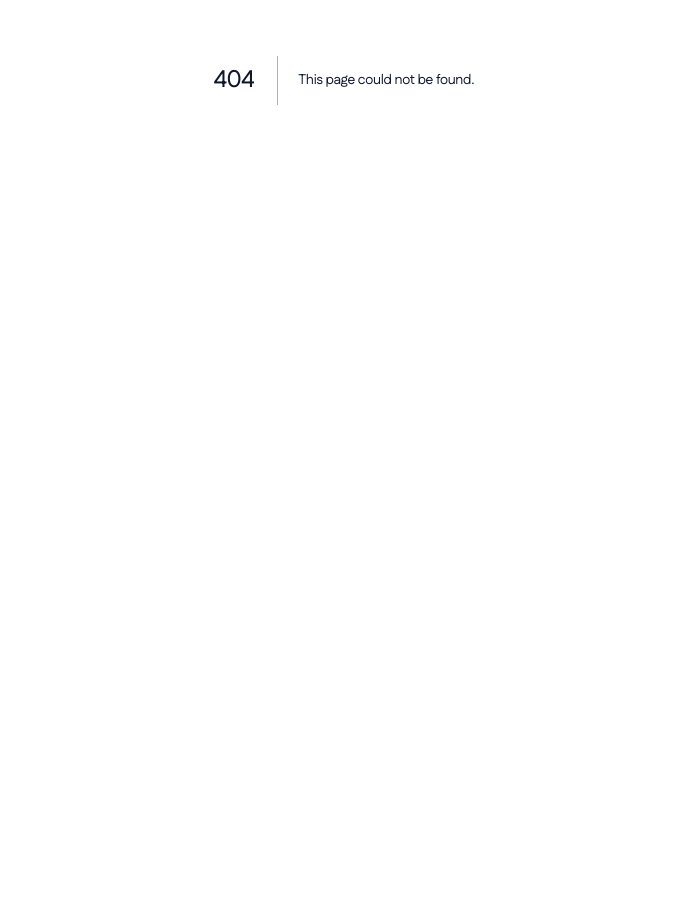
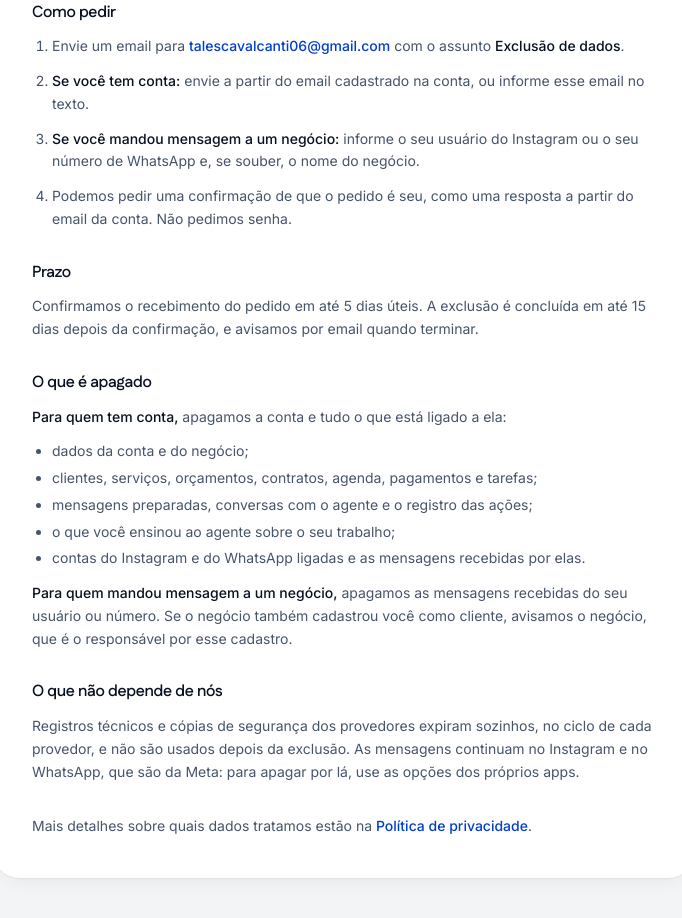
Before and after one commit to talescavalcanti/MEI-agente, a Next.js app: page /exclusao-de-dados in a window 1280 px wide. Before the commit this address had no page. Shown: the part 320-1238 px from the top of the page, without its empty margins (296-978 px from the left). Before the commit the page ends 800 px from the top, so only its background shows below. Built offline with nearby package versions, Linux system fonts and the light colour scheme.

Commit message:
feat: pagina de exclusao de dados

```diff
--- /dev/null
+++ b/src/app/exclusao-de-dados/page.tsx
@@ -0,0 +1,117 @@
+import Link from "next/link";
+import Wordmark from "../components/Wordmark";
+
+export const metadata = {
+  title: "Exclusão de dados · MEIagente",
+  description: "Como pedir a exclusão dos seus dados do MEIagente, o prazo e o que é apagado.",
+};
+
+const CONTATO = "talescavalcanti06@gmail.com";
+
+/**
+ * Página pública (aberta no proxy, com ou sem sessão). É a "URL de instruções
+ * para exclusão de dados" que a Meta exige para publicar o app. Ao mudar o
+ * texto, atualize a data.
+ */
+export default function ExclusaoDeDadosPage() {
+  return (
+    <main className="px-4 py-12 sm:px-6">
+      <div className="mx-auto w-full max-w-[44rem]">
+        <Link href="/" className="mb-6 inline-block px-1">
+          <Wordmark className="text-[1.3rem]" />
+        </Link>
+
+        <article className="rounded-panel bg-surface p-6 shadow-card sm:p-10">
+          <h1 className="text-title-page tracking-[-0.04em]">Exclusão de dados</h1>
+          <p className="mt-1.5 text-body-sm text-muted">Atualizada em 13/11/2026.</p>
+
+          <div className="mt-8 space-y-8 text-body leading-relaxed text-muted-on-tint">
+            <p>
+              Você pode pedir a qualquer momento que o MEIagente apague os seus dados. Isso vale para quem tem conta
+              no MEIagente e também para quem mandou mensagem pelo Instagram ou pelo WhatsApp a um negócio que usa o
+              MEIagente.
+            </p>
+
+            <Secao titulo="Como pedir">
+              <ol className="list-decimal space-y-3 pl-5">
+                <li>
+                  Envie um email para{" "}
+                  <a
+                    href={`mailto:${CONTATO}?subject=${encodeURIComponent("Exclusão de dados")}`}
+                    className="text-link font-medium text-brand-600"
+                  >
+                    {CONTATO}
+                  </a>{" "}
+                  com o assunto <strong className="font-medium text-ink">Exclusão de dados</strong>.
+                </li>
+                <li>
+                  <strong className="font-medium text-ink">Se você tem conta:</strong> envie a partir do email
+                  cadastrado na conta, ou informe esse email no texto.
+                </li>
+                <li>
+                  <strong className="font-medium text-ink">Se você mandou mensagem a um negócio:</strong> informe o
+                  seu usuário do Instagram ou o seu número de WhatsApp e, se souber, o nome do negócio.
+                </li>
+                <li>
+                  Podemos pedir uma confirmação de que o pedido é seu, como uma resposta a partir do email da conta.
+                  Não pedimos senha.
+                </li>
+              </ol>
+            </Secao>
+
+            <Secao titulo="Prazo">
+              <p>
+                Confirmamos o recebimento do pedido em até 5 dias úteis. A exclusão é concluída em até 15 dias depois
+                da confirmação, e avisamos por email quando terminar.
+              </p>
+            </Secao>
+
+            <Secao titulo="O que é apagado">
+              <p>
+                <strong className="font-medium text-ink">Para quem tem conta,</strong> apagamos a conta e tudo o que
+                está ligado a ela:
+              </p>
+              <ul className="list-disc space-y-1 pl-5">
+                <li>dados da conta e do negócio;</li>
+                <li>clientes, serviços, orçamentos, contratos, agenda, pagamentos e tarefas;</li>
+                <li>mensagens preparadas, conversas com o agente e o registro das ações;</li>
+                <li>o que você ensinou ao agente sobre o seu trabalho;</li>
+                <li>contas do Instagram e do WhatsApp ligadas e as mensagens recebidas por elas.</li>
+              </ul>
+              <p>
+                <strong className="font-medium text-ink">Para quem mandou mensagem a um negócio,</strong> apagamos as
+                mensagens recebidas do seu usuário ou número. Se o negócio também cadastrou você como cliente, avisamos
+                o negócio, que é o responsável por esse cadastro.
+              </p>
+            </Secao>
+
+            <Secao titulo="O que não depende de nós">
+              <p>
+                Registros técnicos e cópias de segurança dos provedores expiram sozinhos, no ciclo de cada provedor, e
+                não são usados depois da exclusão. As mensagens continuam no Instagram e no WhatsApp, que são da Meta:
+                para apagar por lá, use as opções dos próprios apps.
+              </p>
+            </Secao>
+
+            <p>
+              Mais detalhes sobre quais dados tratamos estão na{" "}
+              <Link href="/privacidade" className="text-link font-medium text-brand-600">
+                Política de privacidade
+              </Link>
+              .
+            </p>
+          </div>
+        </article>
+      </div>
+    </main>
+  );
+}
+
+function Secao({ titulo, children }: { titulo: string; children: React.ReactNode }) {
+  return (
+    <section className="space-y-3">
+      <h2 className="font-heading text-title-card font-semibold tracking-[-0.02em] text-ink">{titulo}</h2>
+      {children}
+    </section>
+  );
+}
```
